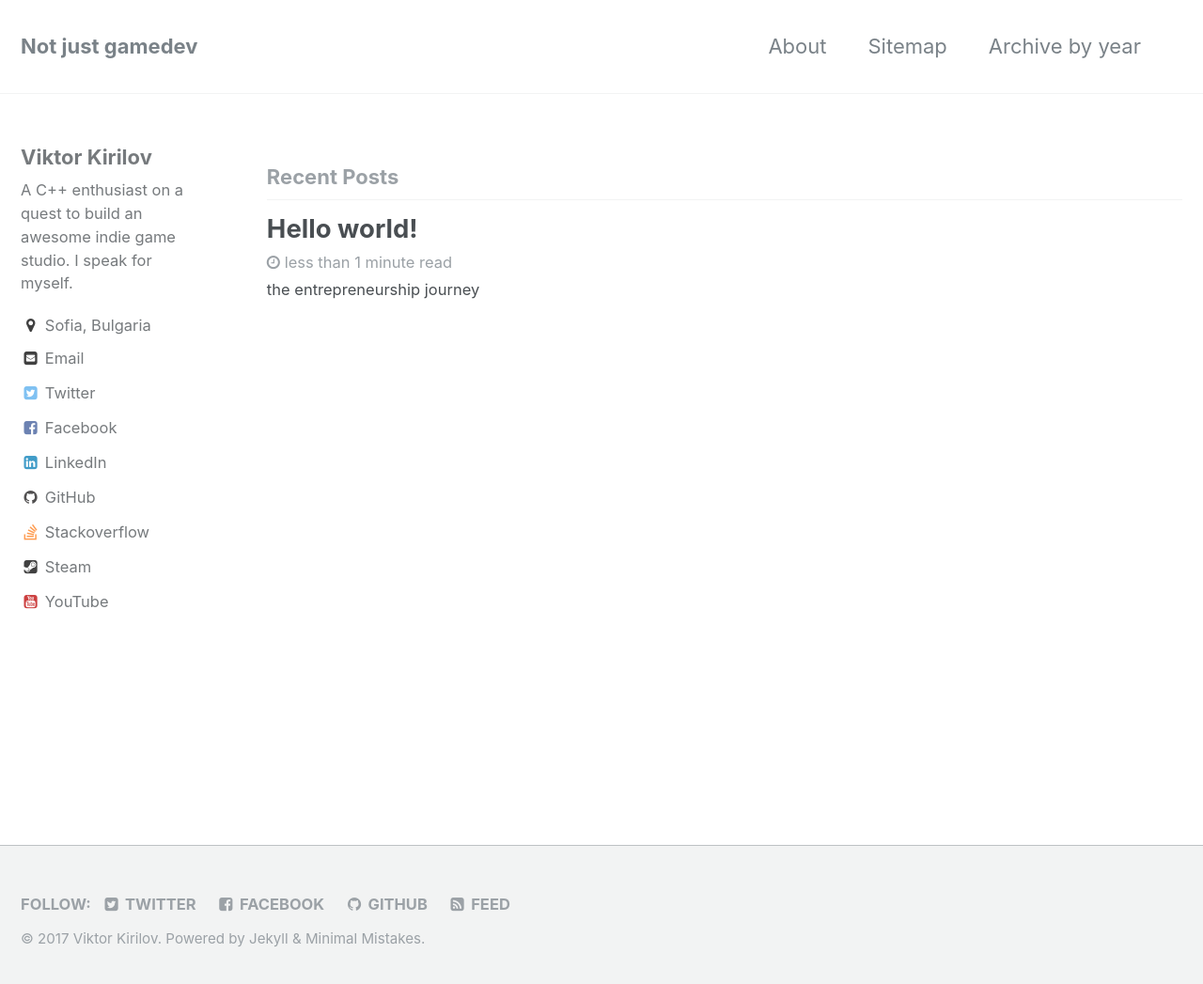
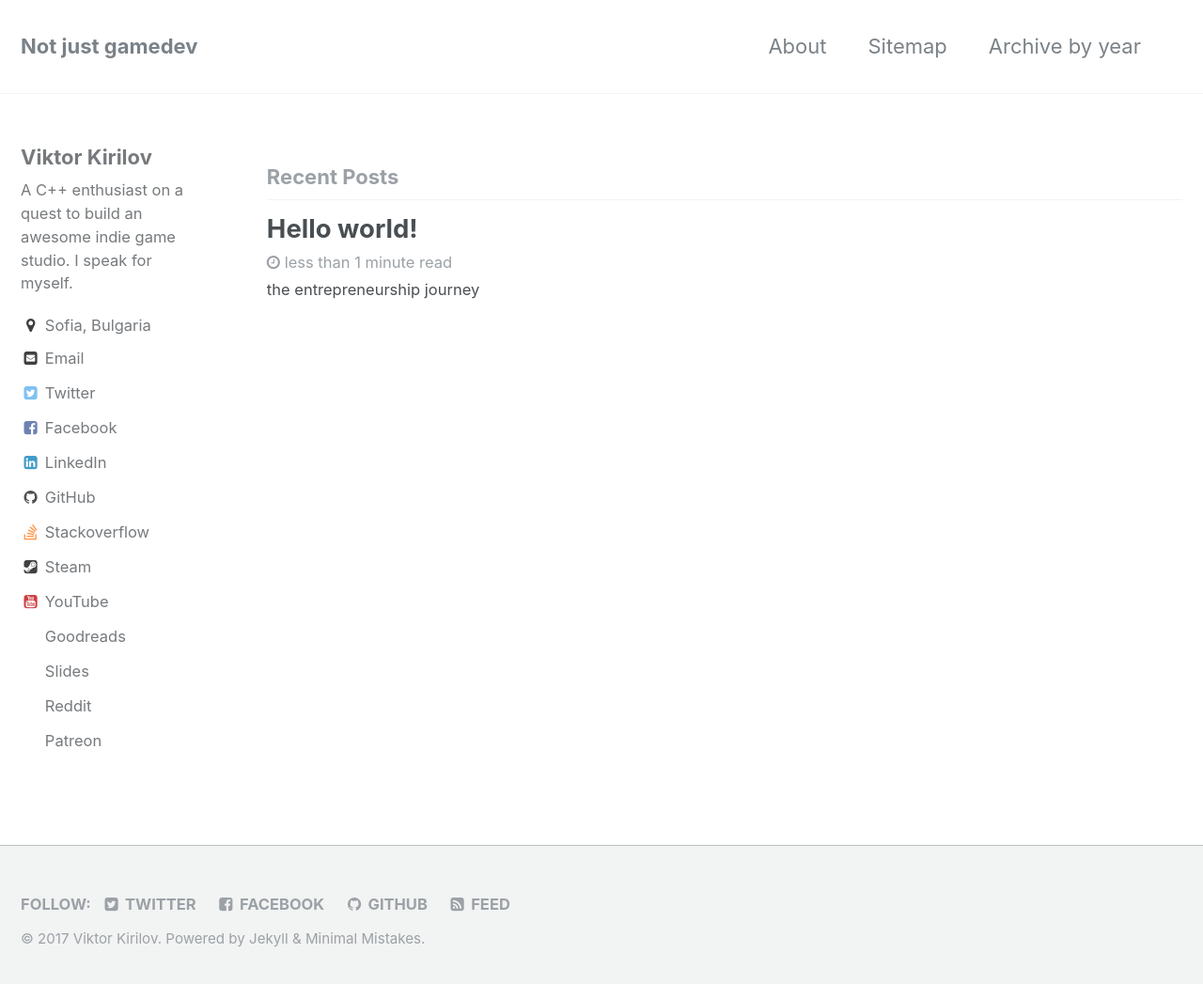
Before and after one commit to onqtam/onqtam.github.io, a Jekyll site: the page built from index.html, in a window 1280 px wide and 1055 px high. Shown: the top 1047 px of the window at 94% size. Built offline with Jekyll 4.4.1, drawn with Linux system fonts in a browser that asks for light colours; the list of posts is cut into pages by our own code.

Commit message:
added custom links to an include template of minimal-mistakes

```diff
--- a/_includes/author-profile-custom-links.html
+++ b/_includes/author-profile-custom-links.html
@@ -5,3 +5,23 @@
     </a>
   </li>
 -->
+  <li>
+    <a href="https://goodreads.com/onqtam" itemprop="sameAs">
+      <i class="fa fa-fw" aria-hidden="true"></i> Goodreads
+    </a>
+  </li>
+  <li>
+    <a href="https://slides.com/onqtam" itemprop="sameAs">
+      <i class="fa fa-fw" aria-hidden="true"></i> Slides
+    </a>
+  </li>
+  <li>
+    <a href="- https://www.reddit.com/user/onqtam" itemprop="sameAs">
+      <i class="fa fa-fw" aria-hidden="true"></i> Reddit
+    </a>
+  </li>
+  <li>
+    <a href="https://www.patreon.com/onqtam" itemprop="sameAs">
+      <i class="fa fa-fw" aria-hidden="true"></i> Patreon
+    </a>
+  </li>
```
Also changed, not shown: todo.txt (+1 -7 lines).
